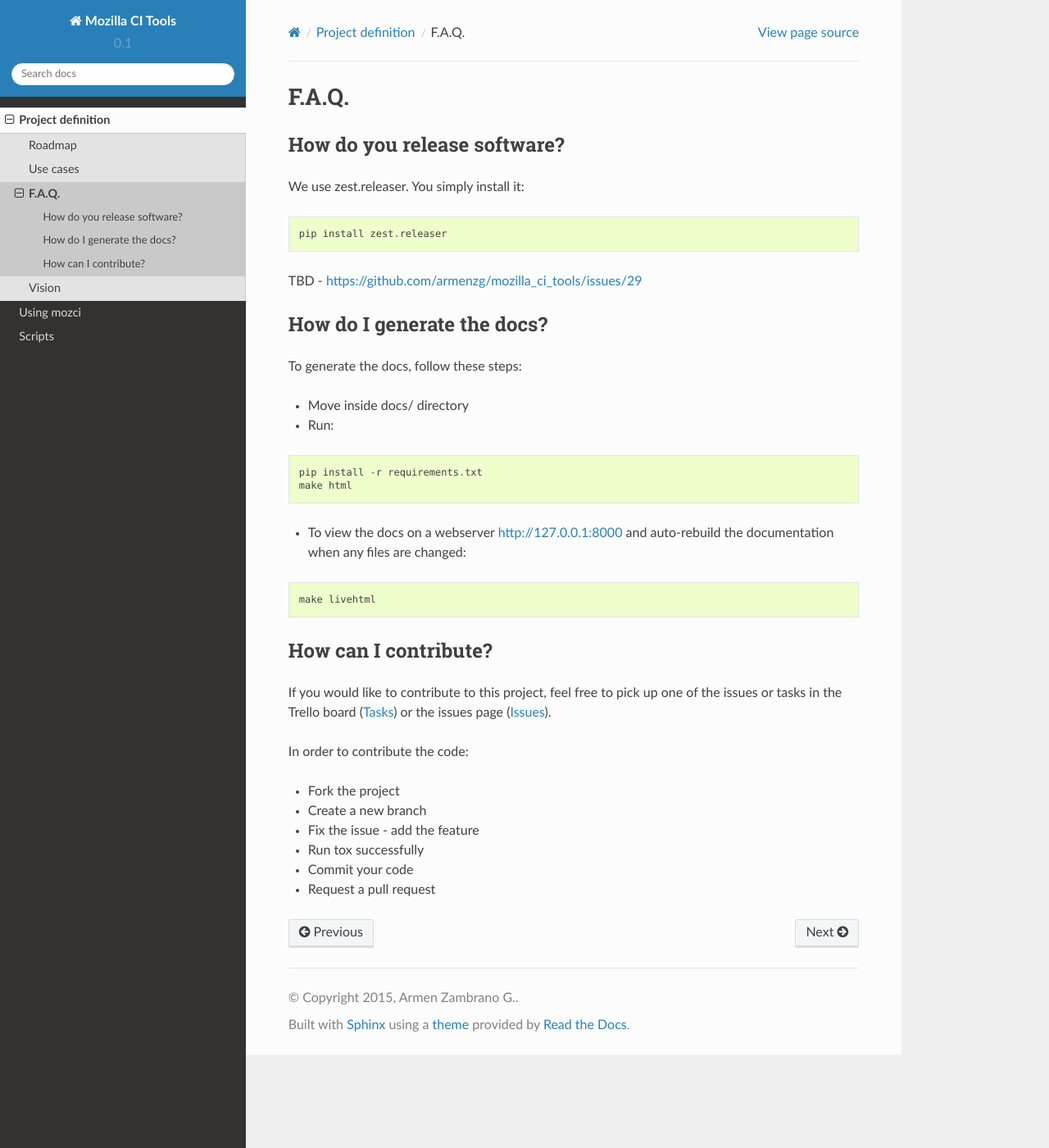
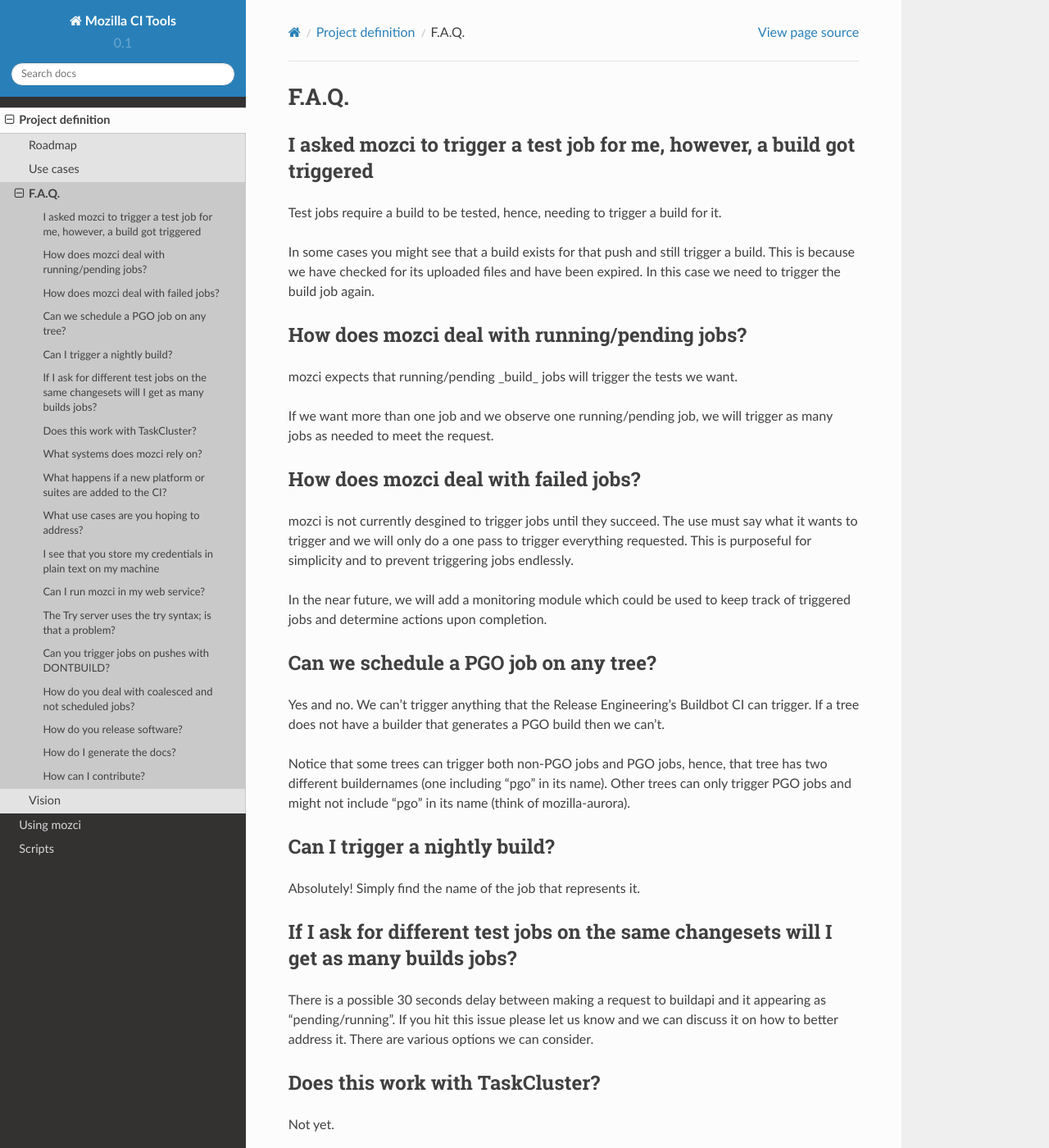
Before and after one commit to mozilla/mozilla_ci_tools, a Sphinx documentation site: the page built from docs/faq.rst, in a window 1280 px wide and 1400 px high. Shown: the whole window at 82% size. Built offline with Sphinx 7.4.7 and the Read the Docs theme 2.0.0, drawn with Linux system fonts in a browser that asks for light colours; some of the changed text lies outside the part shown.

Commit message:
Update FAQ

```diff
--- a/docs/faq.rst
+++ b/docs/faq.rst
@@ -1,5 +1,105 @@
 F.A.Q.
 ======
+
+I asked mozci to trigger a test job for me, however, a build got triggered
+^^^^^^^^^^^^^^^^^^^^^^^^^^^^^^^^^^^^^^^^^^^^^^^^^^^^^^^^^^^^^^^^^^^^^^^^^^
+Test jobs require a build to be tested, hence, needing to trigger a build for it.
+
+In some cases you might see that a build exists for that push and still trigger a build.
+This is because we have checked for its uploaded files and have been expired.
+In this case we need to trigger the build job again.
+
+How does mozci deal with running/pending jobs?
+^^^^^^^^^^^^^^^^^^^^^^^^^^^^^^^^^^^^^^^^^^^^^^
+mozci expects that running/pending _build_ jobs will trigger the tests we want.
+
+If we want more than one job and we observe one running/pending job, we will
+trigger as many jobs as needed to meet the request.
+
+How does mozci deal with failed jobs?
+^^^^^^^^^^^^^^^^^^^^^^^^^^^^^^^^^^^^^
+mozci is not currently desgined to trigger jobs until they succeed.
+The use must say what it wants to trigger and we will only do a one pass
+to trigger everything requested.
+This is purposeful for simplicity and to prevent triggering jobs endlessly.
+
+In the near future, we will add a monitoring module which could be used
+to keep track of triggered jobs and determine actions upon completion.
+
+Can we schedule a PGO job on any tree?
+^^^^^^^^^^^^^^^^^^^^^^^^^^^^^^^^^^^^^^
+Yes and no.
+We can't trigger anything that the Release Engineering's Buildbot CI can trigger.
+If a tree does not have a builder that generates a PGO build then we can't.
+
+Notice that some trees can trigger both non-PGO jobs and PGO jobs, hence, that tree
+has two different buildernames (one including "pgo" in its name).
+Other trees can only trigger PGO jobs and might not include "pgo" in its name (think of
+mozilla-aurora).
+
+Can I trigger a nightly build?
+^^^^^^^^^^^^^^^^^^^^^^^^^^^^^^
+Absolutely! Simply find the name of the job that represents it.
+
+If I ask for different test jobs on the same changesets will I get as many builds jobs?
+^^^^^^^^^^^^^^^^^^^^^^^^^^^^^^^^^^^^^^^^^^^^^^^^^^^^^^^^^^^^^^^^^^^^^^^^^^^^^^^^^^^^^^^
+There is a possible 30 seconds delay between making a request to buildapi and it appearing as "pending/running".
+If you hit this issue please let us know and we can discuss it on how to better address it.
+There are various options we can consider.
+
+Does this work with TaskCluster?
+^^^^^^^^^^^^^^^^^^^^^^^^^^^^^^^^
+Not yet.
+
+What systems does mozci rely on?
+^^^^^^^^^^^^^^^^^^^^^^^^^^^^^^^^
+If you look at mozci.sources you will see all CI components we depend on.
+If any of these changes, we might need to adjust mozci for it.
+
+What happens if a new platform or suites are added to the CI?
+^^^^^^^^^^^^^^^^^^^^^^^^^^^^^^^^^^^^^^^^^^^^^^^^^^^^^^^^^^^^^
+Nothing to worry about! mozci determines platforms dynamically rather than statically.
+
+What use cases are you hoping to address?
+^^^^^^^^^^^^^^^^^^^^^^^^^^^^^^^^^^^^^^^^^
+Please refer to :doc:`use_cases`.
+
+I see that you store my credentials in plain text on my machine
+^^^^^^^^^^^^^^^^^^^^^^^^^^^^^^^^^^^^^^^^^^^^^^^^^^^^^^^^^^^^^^^
+If you want a different approach please let us know.
+
+Can I run mozci in my web service?
+^^^^^^^^^^^^^^^^^^^^^^^^^^^^^^^^^^
+Yes! However, we will need to figure out how to provide credentials. More to come.
+
+The Try server uses the try syntax; is that a problem?
+^^^^^^^^^^^^^^^^^^^^^^^^^^^^^^^^^^^^^^^^^^^^^^^^^^^^^^
+
+No. We hit an API that is not affected by the try parser.
+We can trigger whatever can be trigger without any limitations.
+
+Can you trigger jobs on pushes with DONTBUILD?
+^^^^^^^^^^^^^^^^^^^^^^^^^^^^^^^^^^^^^^^^^^^^^^
+
+No, we can not. This is a bug in buildapi. The pushes doesn't even exist for buildapi.
+You can notice this if you load self-serve/buildapi for a DONTBUILD push.
+
+How do you deal with coalesced and not scheduled jobs?
+^^^^^^^^^^^^^^^^^^^^^^^^^^^^^^^^^^^^^^^^^^^^^^^^^^^^^^
+Coalesced jobs are requests that have been fulfilled by more recent pushes.
+We coalesce jobs to be able to catch up under high load.
+
+We sometimes not schedule jobs for various reasons including:
+
+* The user has marked the job not to be built with DONTBUILD in the commit message
+* The files changed on that push do not affect certain products/platforms
+* We have determined that we don't need to trigger that job on every push
+
+self-serve/buildapi does not keep track of jobs that have been coalesced or not scheduled.
+
+mozci determines how many jobs to trigger a job depending on how many successful,
+running jobs and potenrial jobs trigger by a build. Coalesced and not scheduled jobs are
+not considered.
 
 How do you release software?
 ^^^^^^^^^^^^^^^^^^^^^^^^^^^^
```
